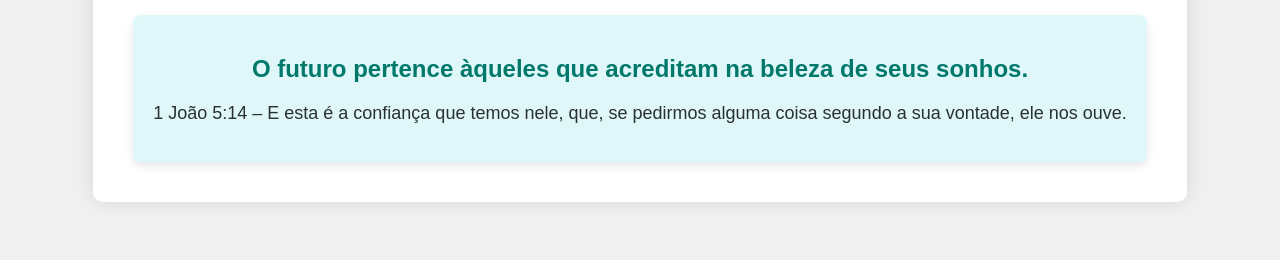
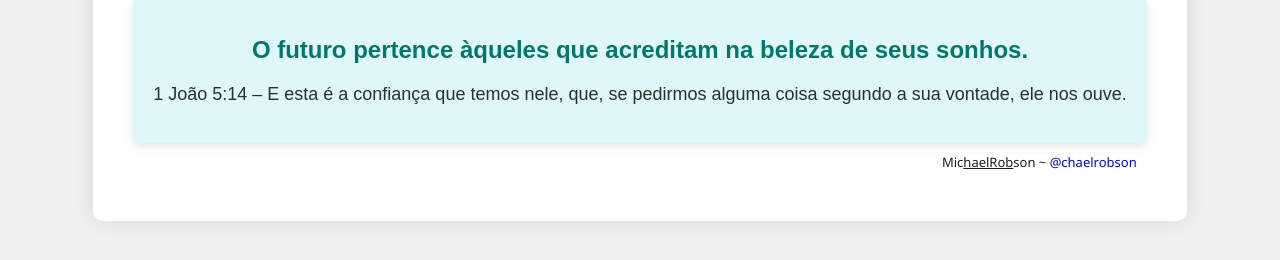
Before and after one commit to MMichaelBM/diario, a plain HTML site: page index.html in a window 1280 px wide. Shown: the part 370-630 px from the top of the page. Drawn offline with Linux system fonts and the light colour scheme.

Commit message:
Update index.html

```diff
--- a/index.html
+++ b/index.html
@@ -14,7 +14,8 @@
       <h2 id="motivational"></h2>
       <p id="bibleVerse"></p>
     </div>
-</div>
+    <footer style="padding: 1%; color: rgb(32, 28, 28); text-align: right; font-family: 'Segoe UI', Tahoma, Geneva, Verdana, sans-serif; font-size: small;">Mic<u>haelRob</u>son ~ <a href="https://www.instagram.com/chaelrobson/" style="text-decoration: none;">@chaelrobson </a></footer>
+  </div>
   <script src="script.js"></script>
 </body>
 </html>
```
